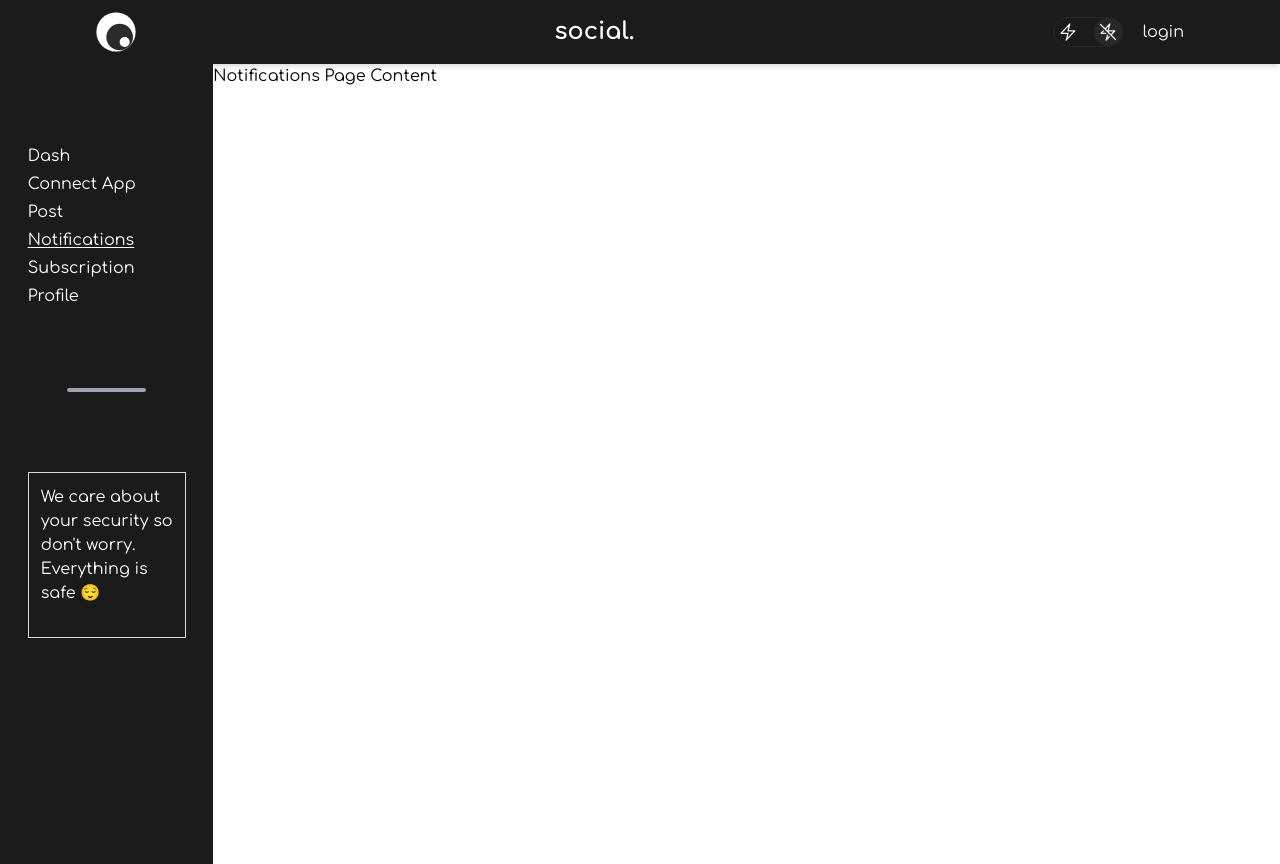
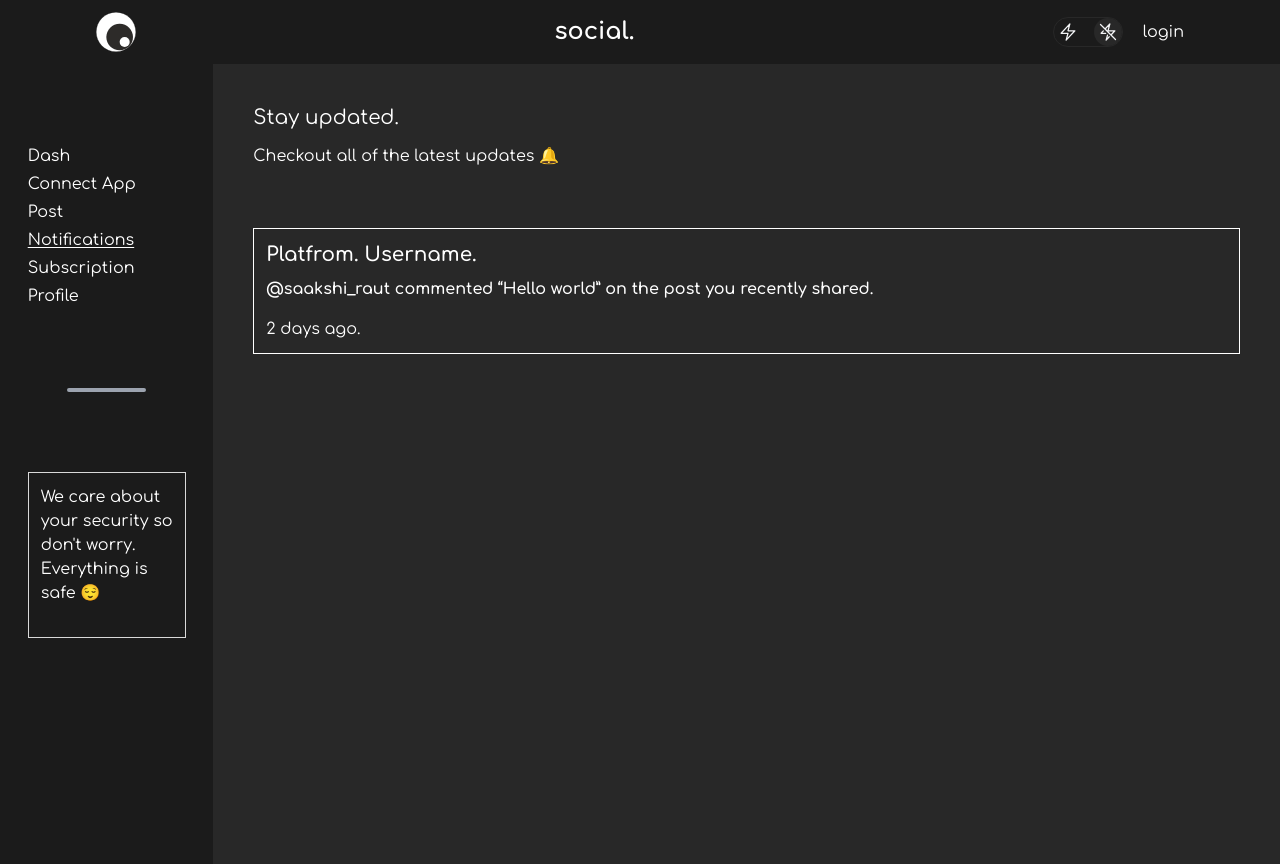
Before and after one commit to MayankBansal12/feedback, a Next.js app: page /dashboard/notifications in a window 1280 px wide. Built offline with nearby package versions, Linux system fonts and the light colour scheme.

Commit message:
modify: notification page.

```diff
--- a/src/app/dashboard/(dashcomponents)/notifications/page.tsx
+++ b/src/app/dashboard/(dashcomponents)/notifications/page.tsx
@@ -3,7 +3,26 @@
 import React from "react";
 
 const Notifications = () => {
-  return <div>Notifications Page Content</div>;
+  return (
+    <div className="flex flex-col dark:bg-dark-secondary px-10 py-10 w-full h-full dark:text-white">
+      <div className="flex flex-col justify-start gap-3 w-full text-left">
+        <p className="text-xl">Stay updated.</p>
+        <p className="text-md">Checkout all of the latest updates 🔔</p>
+      </div>
+      <div className="flex flex-col justify-center items-center gap-5 py-10 w-full">
+        <div className="flex flex-col my-5 w-full">
+          <div className="dark:border-white p-3 border border-black">
+            <p className="font-semibold text-xl">Platfrom. Username.</p>
+            <p className="py-2 font-semibold text-md">
+              @saakshi_raut commented “Hello world” on the post you recently
+              shared.{" "}
+            </p>
+            <p className="mt-2 text-md">2 days ago.</p>
+          </div>
+        </div>
+      </div>
+    </div>
+  );
 };
 
 export default Notifications;
```
